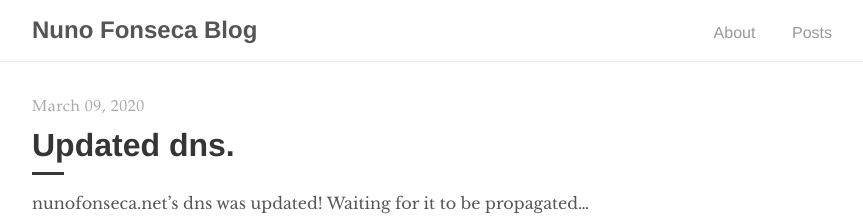
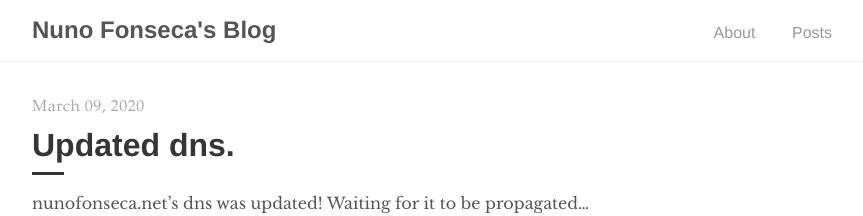
Before and after one commit to nfplay/nfplay.github.io, a Jekyll site: the page built from index.html, in a window 1280 px wide. Shown: the top 216 px of the page, without its empty margins (208-1071 px from the left). Built offline with Jekyll 4.4.1, drawn with Linux system fonts in a browser that asks for light colours; the list of posts is cut into pages by our own code.

```diff
--- a/_config.yml
+++ b/_config.yml
@@ -1,6 +1,6 @@
 # Site settings
-title:          Nuno Fonseca Blog
-description:    "Nuno Fonseca Blog"
+title:          Nuno Fonseca's Blog
+description:    "Nuno Fonseca's Blog"
 baseurl:        "/"
 url:            "https://nfplay.github.io"
 
```
Also changed, not shown: _pages/test.md (added, +9 -0 lines), README.md.
